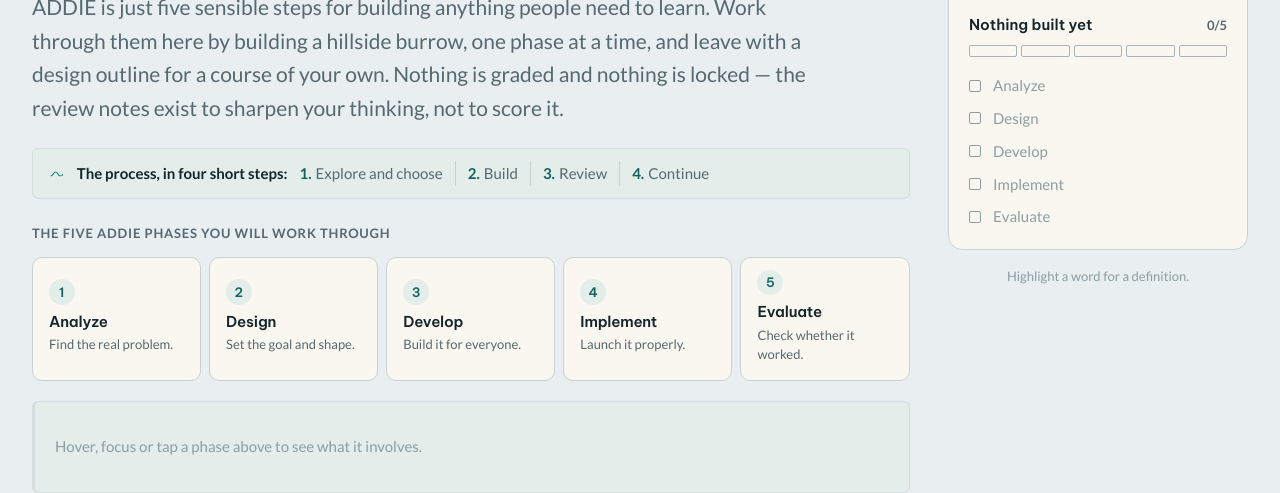
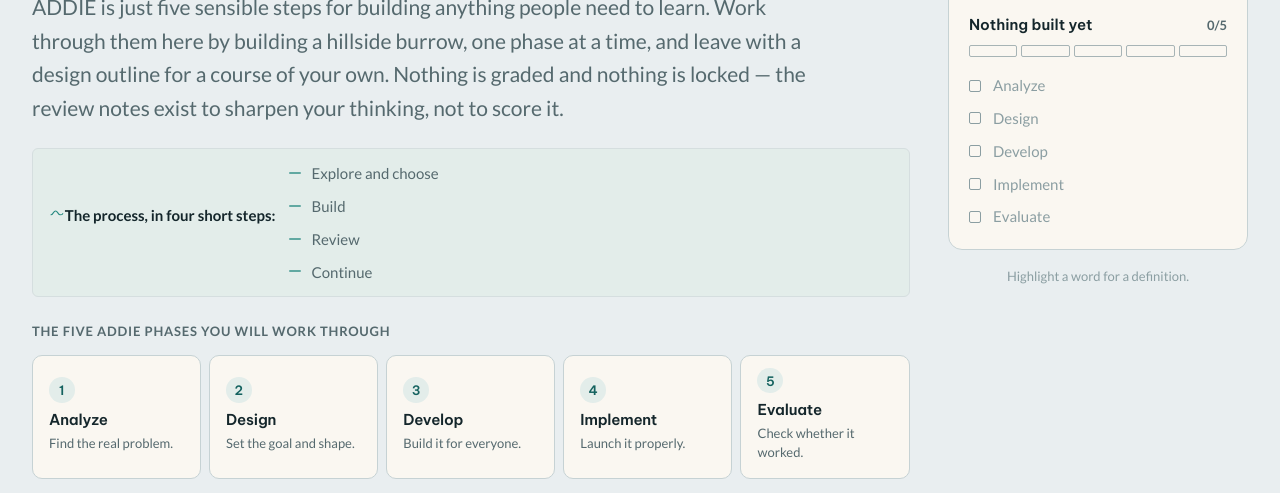
Before and after one commit to carmenk321publishing/ADDIE-Build-a-Burrow, a plain HTML site: page index.html in a window 1280 px wide. Shown: the part 330-823 px from the top of the page. Drawn offline with Linux system fonts and the light colour scheme.

Commit message:
Update index.html

```diff
--- a/index.html
+++ b/index.html
@@ -92,14 +92,15 @@
       <h1 class="stage-title display">Every good course starts as a hole in a hill.</h1>
       <p class="lede">ADDIE is just five sensible steps for building anything people need to learn. Work through them here by building a hillside burrow, one phase at a time, and leave with a design outline for a course of your own. Nothing is graded and nothing is locked — the review notes exist to sharpen your thinking, not to score it.</p>
 
-      <p class="process-line">
-        <svg class="sym" aria-hidden="true"><use href="#s-continuity"/></svg>
-        <strong>The process, in four short steps:</strong>
-        <span><b>1.</b> Explore and choose</span>
-        <span><b>2.</b> Build</span>
-        <span><b>3.</b> Review</span>
-        <span><b>4.</b> Continue</span>
-      </p>
+    <div class="process-line">
+  <p><svg class="sym" aria-hidden="true"><use href="#s-continuity"/></svg><strong>The process, in four short steps:</strong></p>
+  <ul class="tick-list">
+    <li>Explore and choose</li>
+    <li>Build</li>
+    <li>Review</li>
+    <li>Continue</li>
+  </ul>
+</div>
 
       <p class="grid-label">The five ADDIE phases you will work through</p>
 
```
